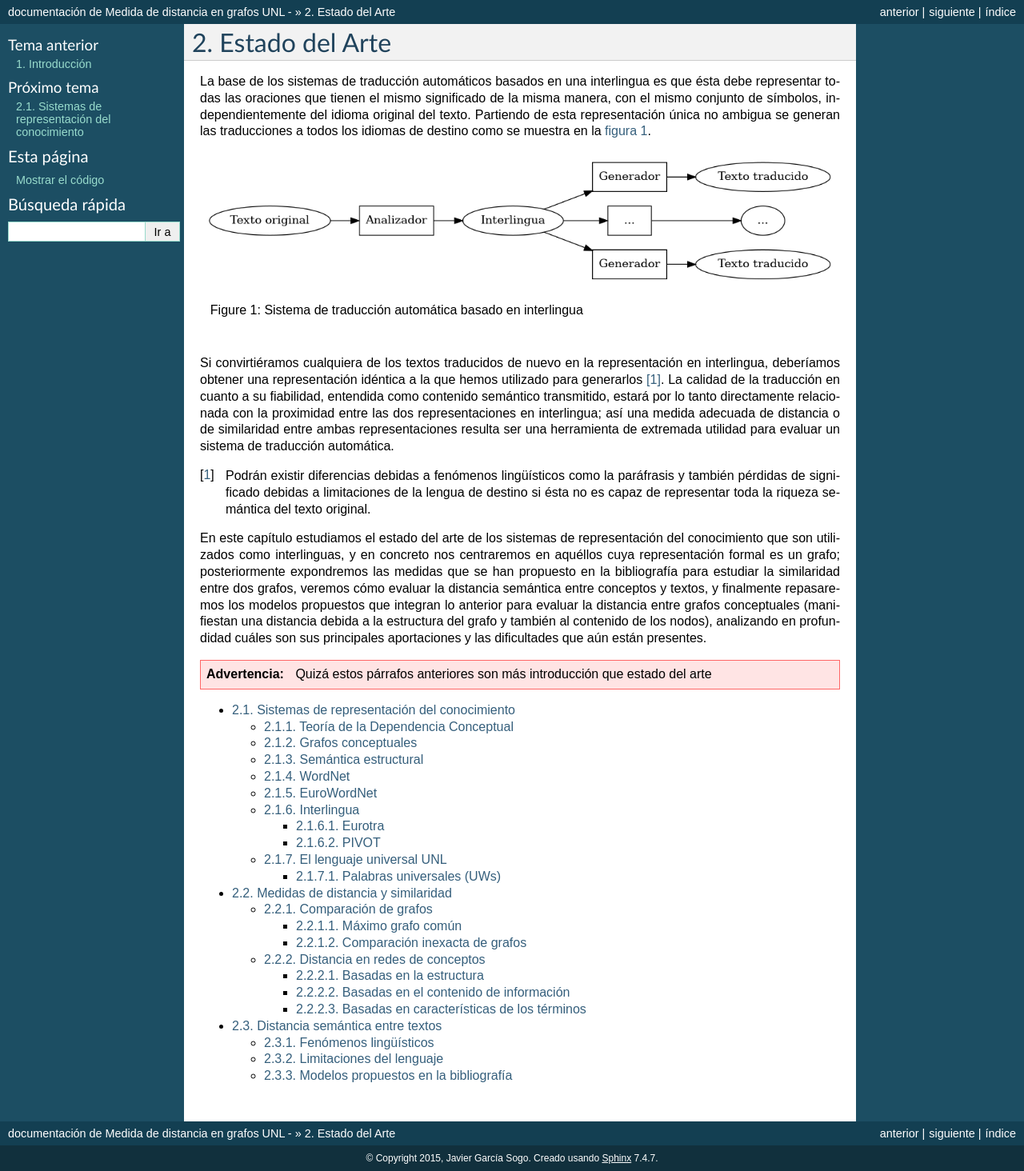
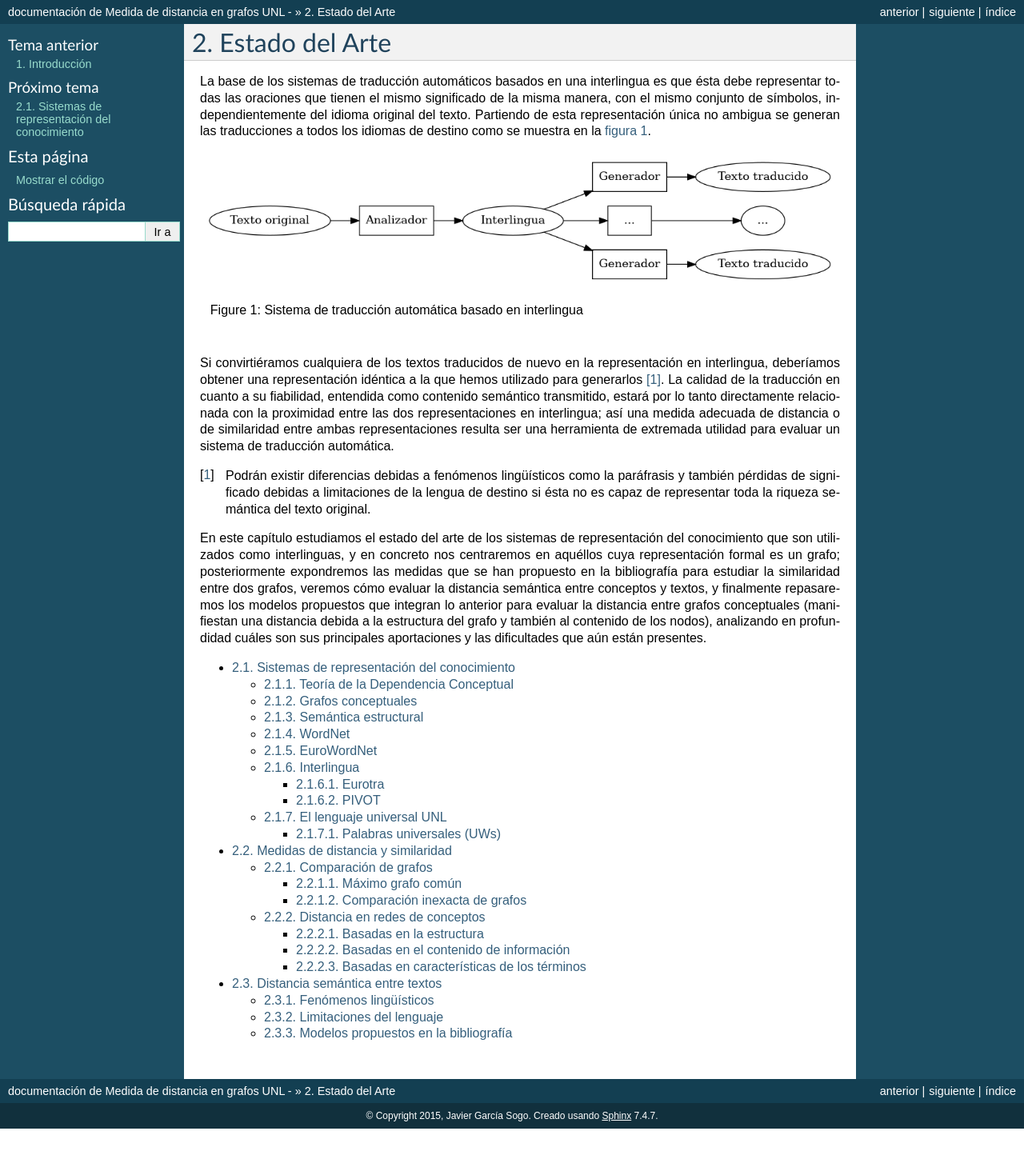
Before and after one commit to jgsogo/muia_tfm, a Sphinx documentation site: the page built from doc/1.state-of-the-art/index.rst, in a window 1280 px wide. Shown: the whole page at 80% size. Built offline with Sphinx 7.4.7, drawn with Linux system fonts in a browser that asks for light colours; after the commit the page ends 1411 px from its top, so only the background shows below that; some of the changed lines change nothing that is shown.

Commit message:
son EA, introducci?n del EA

```diff
--- a/doc/1.state-of-the-art/index.rst
+++ b/doc/1.state-of-the-art/index.rst
@@ -62,7 +62,7 @@ la distancia entre grafos conceptuales (manifiestan una distancia debida a la es
 del grafo y también al contenido de los nodos), analizando en profundidad cuáles son sus
 principales aportaciones y las dificultades que aún están presentes.
 
-.. warning:: Quizá estos párrafos anteriores son más introducción que estado del arte
+.. TODO: Quizá estos párrafos anteriores son más introducción que estado del arte
 
 .. toctree::
    :maxdepth: 4
```
